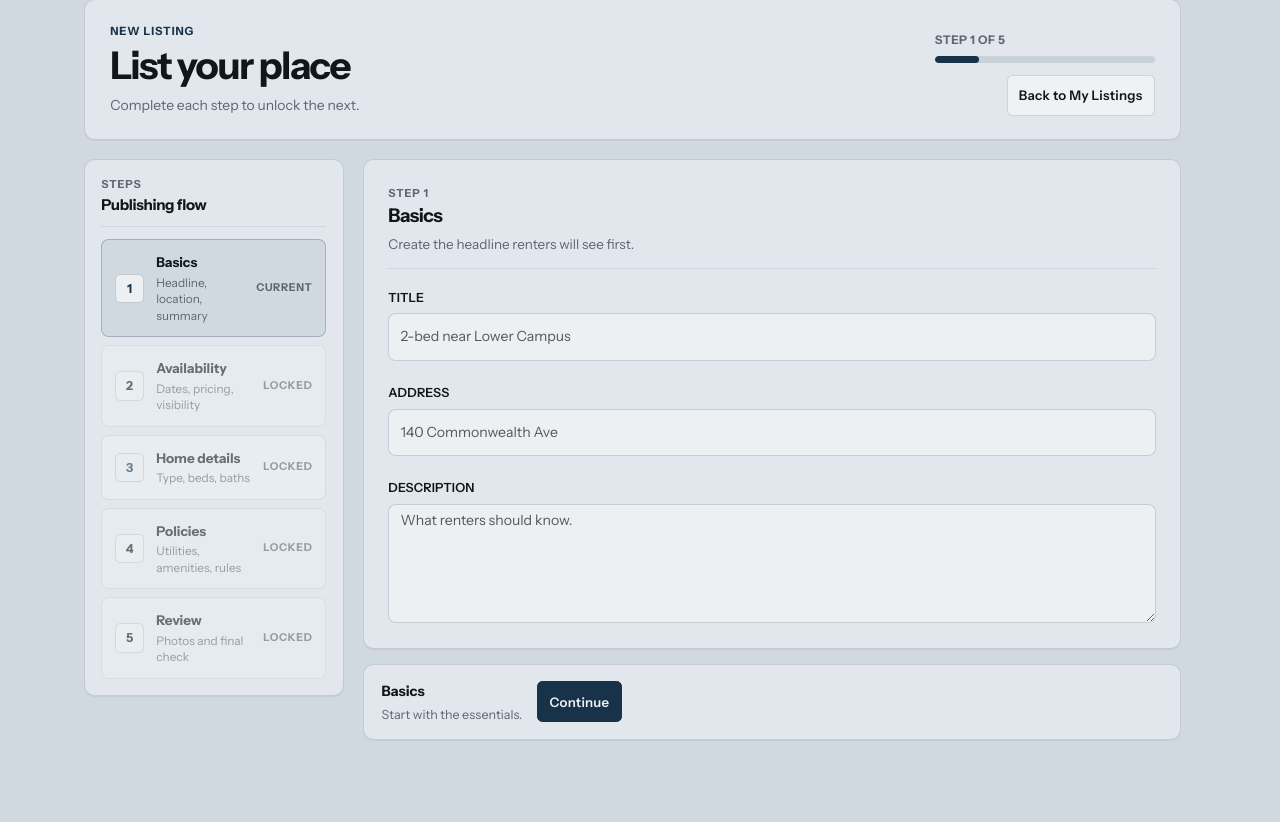
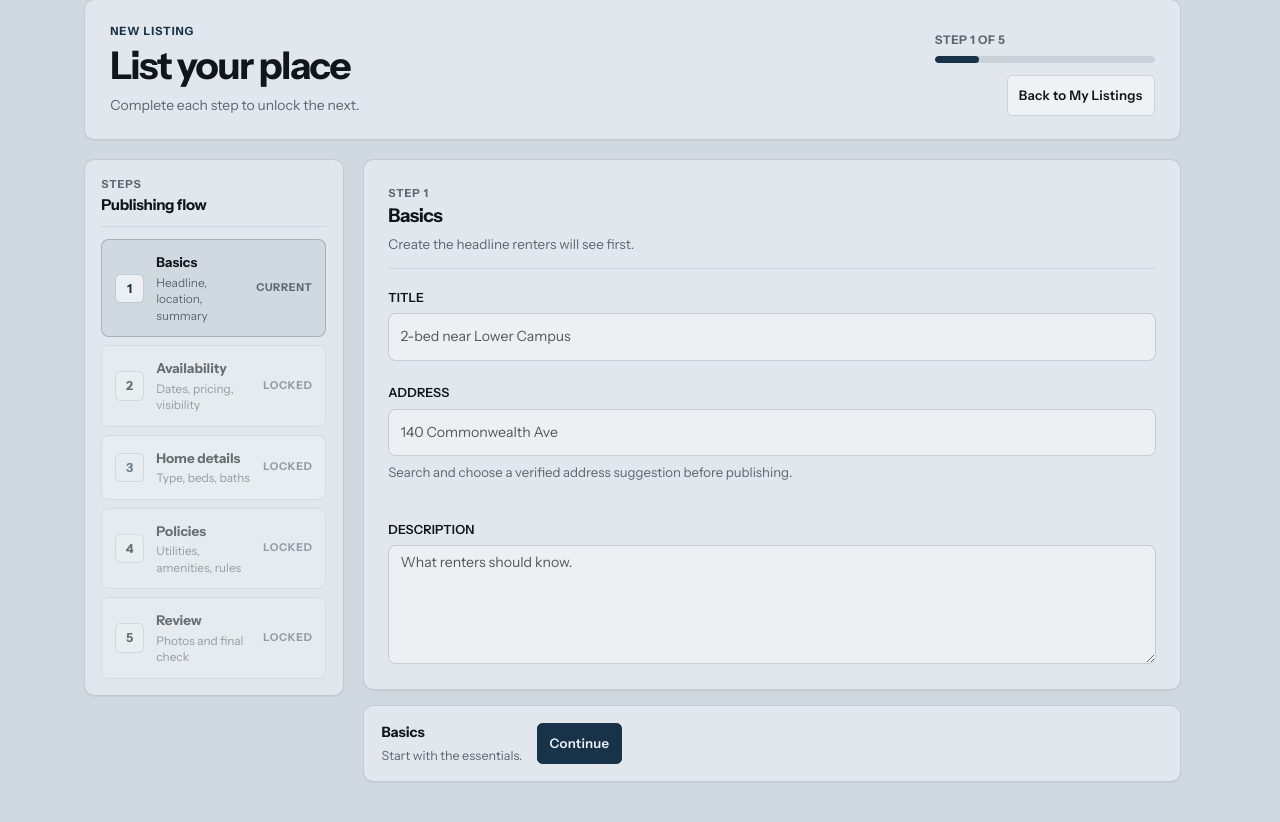
Before and after one commit to CSCI3356-Spring2026/Vibecoders, a Django app: page /listings/create/ in a window 1280 px wide. Shown: the part 143-965 px from the top of the page. Run offline with Django 5.2, Linux system fonts and the light colour scheme; the visitor is signed in with stand-in values (Sample User, id 1); parts of the project's set-up code (start-up, migrations or seed data) failed here and were passed over.

Commit message:
fix: wire verified address authoring flow

```diff
--- a/listings/forms.py
+++ b/listings/forms.py
@@ -4,7 +4,7 @@ from django import forms
 from django.core import signing
 
 from .address_provider import get_geoapify_autocomplete_config
-from .address_signing import sign_address_selection, unsign_address_selection
+from .address_signing import unsign_address_selection
 from .fields import ListingImageField
 from .models import Listing, ListingImage
 
@@ -142,6 +142,8 @@ class ListingForm(forms.ModelForm):
     def __init__(self, *args, **kwargs):
         super().__init__(*args, **kwargs)
         self.fields["images"].widget.attrs.update({"accept": ".jpg,.jpeg,.png,.webp,image/*", "class": "form-control"})
+        self.fields["address"].widget.attrs.update({"autocomplete": "off", "data-address-input": ""})
+        self.fields["verified_address_token"].widget.attrs.update({"data-address-token-input": ""})
 
         for field in self.fields.values():
             field.help_text = ""
@@ -160,9 +162,6 @@ class ListingForm(forms.ModelForm):
             self.fields["common_utilities"].initial = common_utilities
             self.fields["other_utilities"].initial = other_utilities
             self.fields["remove_images"].queryset = self.instance.images.all()
-            verified_token = self._build_instance_verified_address_token()
-            if verified_token:
-                self.fields["verified_address_token"].initial = verified_token
         else:
             self.fields["remove_images"].widget = forms.MultipleHiddenInput()
 
@@ -194,25 +193,6 @@ class ListingForm(forms.ModelForm):
 
         return common, ", ".join(other)
 
-    def _build_instance_verified_address_token(self):
-        if not self.instance.pk or self.instance.latitude is None or self.instance.longitude is None:
-            return ""
-
-        return sign_address_selection(
-            {
-                "provider_id": f"listing:{self.instance.pk}",
-                "label": self.instance.address,
-                "address_line_1": self.instance.address,
-                "address_line_2": "",
-                "city": "",
-                "state": "",
-                "postal_code": "",
-                "country": "US",
-                "latitude": float(self.instance.latitude),
-                "longitude": float(self.instance.longitude),
-            }
-        )
-
     def clean(self):
         cleaned_data = super().clean()
         start_date = cleaned_data.get("start_date")
@@ -237,6 +217,14 @@ class ListingForm(forms.ModelForm):
         return cleaned_data
 
     def _clean_verified_address(self, cleaned_data):
+        if self._is_unchanged_instance_address(cleaned_data):
+            cleaned_data["trusted_address_selection"] = {
+                "address": self.instance.address,
+                "latitude": self.instance.latitude,
+                "longitude": self.instance.longitude,
+            }
+            return
+
         config = get_geoapify_autocomplete_config()
         if not config["enabled"]:
             self.add_error("address", "Verified address lookup is unavailable right now. Try again later.")
@@ -267,6 +255,13 @@ class ListingForm(forms.ModelForm):
             "latitude": trusted_selection.get("latitude"),
             "longitude": trusted_selection.get("longitude"),
         }
+
+    def _is_unchanged_instance_address(self, cleaned_data):
+        if not self.instance.pk:
+            return False
+
+        visible_address = (cleaned_data.get("address") or "").strip()
+        return bool(visible_address) and visible_address == (self.instance.address or "").strip()
 
     def save(self, commit=True):
         instance = super().save(commit=False)
--- a/listings/views.py
+++ b/listings/views.py
@@ -15,6 +15,7 @@ from communications.services import (
     consume_message_send_rate_limit,
     start_listing_conversation,
 )
+from core.rate_limits import consume_rate_limit, request_rate_limit_identifier
 from core.utils import get_page, preserved_query_suffix
 
 from .address_provider import get_geoapify_autocomplete_config, normalize_geoapify_suggestions
@@ -35,6 +36,10 @@ ADDRESS_AUTOCOMPLETE_MIN_QUERY_LENGTH = 3
 ADDRESS_AUTOCOMPLETE_MAX_RESULTS = 5
 ADDRESS_AUTOCOMPLETE_ERROR = {
     "message": "Address suggestions are temporarily unavailable. Try again.",
+    "retryable": True,
+}
+ADDRESS_AUTOCOMPLETE_RATE_LIMIT_ERROR = {
+    "message": "Too many address lookups. Wait a moment and try again.",
     "retryable": True,
 }
 
@@ -95,12 +100,27 @@ def _autocomplete_error_response():
     return JsonResponse({"results": [], "error": ADDRESS_AUTOCOMPLETE_ERROR}, status=503)
 
 
+def _autocomplete_rate_limit_response():
+    return JsonResponse({"results": [], "error": ADDRESS_AUTOCOMPLETE_RATE_LIMIT_ERROR}, status=429)
+
+
+def _consume_address_autocomplete_rate_limit(request):
+    return consume_rate_limit(
+        scope="listing-address-autocomplete",
+        identifier=request_rate_limit_identifier(request),
+        limit=getattr(settings, "LISTING_ADDRESS_AUTOCOMPLETE_RATE_LIMIT", 30),
+        window_seconds=getattr(settings, "LISTING_ADDRESS_AUTOCOMPLETE_RATE_WINDOW_SECONDS", 60),
+    )
+
+
 @login_required
 @require_GET
 def address_suggestions(request):
     query = (request.GET.get("q") or "").strip()
     if len(query) < ADDRESS_AUTOCOMPLETE_MIN_QUERY_LENGTH:
         return _autocomplete_results_response([])
+    if not _consume_address_autocomplete_rate_limit(request):
+        return _autocomplete_rate_limit_response()
 
     config = get_geoapify_autocomplete_config()
     if not config["enabled"]:
--- a/static/js/listing-form.js
+++ b/static/js/listing-form.js
@@ -5,6 +5,8 @@ if (root instanceof HTMLFormElement) {
 }
 
 function createListingWizard(form) {
+    createAddressPicker(form);
+
     const panels = Array.from(form.querySelectorAll("[data-step-panel]"))
         .map((panel) => ({
             index: Number(panel.dataset.stepPanel || 0),
@@ -423,3 +425,183 @@ function createListingWizard(form) {
         }
     }
 }
+
+function createAddressPicker(form) {
+    const pickerRoot = form.querySelector("[data-address-picker]");
+    const addressInput = form.querySelector("[data-address-input]");
+    const tokenInput = form.querySelector("[data-address-token-input]");
+    const suggestionsNode = form.querySelector("[data-address-suggestions]");
+    const statusNode = form.querySelector("[data-address-status]");
+
+    if (
+        !(pickerRoot instanceof HTMLElement) ||
+        !(addressInput instanceof HTMLInputElement) ||
+        !(tokenInput instanceof HTMLInputElement) ||
+        !(suggestionsNode instanceof HTMLElement) ||
+        !(statusNode instanceof HTMLElement)
+    ) {
+        return;
+    }
+
+    const suggestionsUrl = pickerRoot.dataset.addressSuggestionsUrl || "";
+    const initialAddress = (pickerRoot.dataset.initialAddress || "").trim();
+    const defaultStatus = "Search and choose a verified address suggestion before publishing.";
+    const unchangedStatus = "Keeping the saved verified address.";
+    const selectionRequiredMessage = "Select a verified address suggestion.";
+    let selectedLabel = tokenInput.value.trim() ? addressInput.value.trim() : "";
+    let debounceId = 0;
+    let activeController = null;
+    let latestRequestId = 0;
+
+    addressInput.addEventListener("input", handleAddressInput);
+    form.addEventListener("submit", handleSubmit);
+
+    if (initialAddress && addressInput.value.trim() === initialAddress && !tokenInput.value.trim()) {
+        setStatus(unchangedStatus);
+    }
+
+    function handleAddressInput() {
+        const currentAddress = addressInput.value.trim();
+
+        if (currentAddress !== selectedLabel) {
+            tokenInput.value = "";
+        }
+        addressInput.setCustomValidity("");
+
+        if (!currentAddress) {
+            selectedLabel = "";
+            clearSuggestions();
+            setStatus(defaultStatus);
+            return;
+        }
+
+        if (currentAddress === initialAddress && !tokenInput.value.trim()) {
+            clearSuggestions();
+            setStatus(unchangedStatus);
+            return;
+        }
+
+        if (currentAddress.length < 3) {
+            clearSuggestions();
+            setStatus(defaultStatus);
+            return;
+        }
+
+        setStatus("Looking up verified addresses...");
+        window.clearTimeout(debounceId);
+        debounceId = window.setTimeout(() => {
+            fetchSuggestions(currentAddress);
+        }, 250);
+    }
+
+    async function fetchSuggestions(query) {
+        if (!suggestionsUrl) {
+            setStatus("Address suggestions are unavailable right now.");
+            return;
+        }
+
+        latestRequestId += 1;
+        const requestId = latestRequestId;
+        activeController?.abort();
+        activeController = new AbortController();
+
+        try {
+            const url = new URL(suggestionsUrl, window.location.origin);
+            url.searchParams.set("q", query);
+            const response = await fetch(url, {
+                headers: { Accept: "application/json" },
+                signal: activeController.signal,
+            });
+            const payload = await response.json();
+
+            if (requestId !== latestRequestId) {
+                return;
+            }
+
+            if (!response.ok) {
+                clearSuggestions();
+                setStatus(payload.error?.message || "Address suggestions are unavailable right now.");
+                return;
+            }
+
+            renderSuggestions(payload.results || []);
+        } catch (error) {
+            if (error.name === "AbortError") {
+                return;
+            }
+            clearSuggestions();
+            setStatus("Address suggestions are unavailable right now.");
+        }
+    }
+
+    function renderSuggestions(results) {
+        suggestionsNode.innerHTML = "";
+
+        if (!results.length) {
+            suggestionsNode.hidden = true;
+            setStatus("No verified matches yet. Refine the address.");
+            return;
+        }
+
+        results.forEach((result) => {
+            const button = document.createElement("button");
+            button.type = "button";
+            button.className = "list-group-item list-group-item-action";
+            button.innerHTML = `
+                <span class="d-block fw-semibold">${escapeHtml(result.label || "")}</span>
+                <span class="d-block small text-muted">${escapeHtml(result.context_label || "")}</span>
+            `;
+            button.addEventListener("click", () => {
+                addressInput.value = result.label || "";
+                tokenInput.value = result.token || "";
+                selectedLabel = addressInput.value.trim();
+                addressInput.setCustomValidity("");
+                clearSuggestions();
+                setStatus("Verified address selected.");
+            });
+            suggestionsNode.append(button);
+        });
+
+        suggestionsNode.hidden = false;
+        setStatus("Choose a verified address suggestion.");
+    }
+
+    function handleSubmit(event) {
+        const currentAddress = addressInput.value.trim();
+        if (!currentAddress) {
+            return;
+        }
+
+        if (currentAddress === initialAddress && !tokenInput.value.trim()) {
+            return;
+        }
+
+        if (tokenInput.value.trim()) {
+            return;
+        }
+
+        event.preventDefault();
+        addressInput.setCustomValidity(selectionRequiredMessage);
+        addressInput.reportValidity();
+        addressInput.focus();
+        setStatus(selectionRequiredMessage);
+    }
+
+    function clearSuggestions() {
+        suggestionsNode.innerHTML = "";
+        suggestionsNode.hidden = true;
+    }
+
+    function setStatus(message) {
+        statusNode.textContent = message;
+    }
+}
+
+function escapeHtml(value) {
+    return String(value)
+        .replaceAll("&", "&amp;")
+        .replaceAll("<", "&lt;")
+        .replaceAll(">", "&gt;")
+        .replaceAll('"', "&quot;")
+        .replaceAll("'", "&#39;");
+}
--- a/templates/listings/listing_form.html
+++ b/templates/listings/listing_form.html
@@ -107,7 +107,17 @@
                         </div>
                         <div class="row g-4">
                             {% include "listings/includes/form_field.html" with field=form.title wrapper_class="col-12" %}
-                            {% include "listings/includes/form_field.html" with field=form.address wrapper_class="col-12" %}
+                            <div class="col-12 listing-form-field" data-address-picker data-address-suggestions-url="{% url 'listings:address_suggestions' %}" data-initial-address="{% if is_edit %}{{ listing.address }}{% endif %}">
+                                <label class="form-label fw-semibold listing-form-label" for="{{ form.address.id_for_label }}">{{ form.address.label }}</label>
+                                {{ form.address }}
+                                <p class="app-field-note listing-form-field-note" data-address-status>
+                                    Search and choose a verified address suggestion before publishing.
+                                </p>
+                                <div class="list-group" data-address-suggestions hidden></div>
+                                {% for error in form.address.errors %}
+                                    <div class="app-field-error">{{ error }}</div>
+                                {% endfor %}
+                            </div>
                             {% include "listings/includes/form_field.html" with field=form.description wrapper_class="col-12" %}
                         </div>
                     </section>
--- a/vibecoders/settings.py
+++ b/vibecoders/settings.py
@@ -208,6 +208,8 @@ LISTING_GEOAPIFY_AUTOCOMPLETE_URL = os.getenv(
 LISTING_GEOAPIFY_AUTOCOMPLETE_URL = (
     LISTING_GEOAPIFY_AUTOCOMPLETE_URL or "https://api.geoapify.com/v1/geocode/autocomplete"
 )
+LISTING_ADDRESS_AUTOCOMPLETE_RATE_LIMIT = env_int("LISTING_ADDRESS_AUTOCOMPLETE_RATE_LIMIT", 30)
+LISTING_ADDRESS_AUTOCOMPLETE_RATE_WINDOW_SECONDS = env_int("LISTING_ADDRESS_AUTOCOMPLETE_RATE_WINDOW_SECONDS", 60)
 USER_FILE_MAX_BYTES = env_int("USER_FILE_MAX_BYTES", 10 * 1024 * 1024)
 MESSAGE_SEND_RATE_LIMIT = env_int("MESSAGE_SEND_RATE_LIMIT", 20)
 MESSAGE_SEND_RATE_WINDOW_SECONDS = env_int("MESSAGE_SEND_RATE_WINDOW_SECONDS", 60)
```
Also changed, not shown: listings/tests/test_pages.py (+81 -1 lines).
